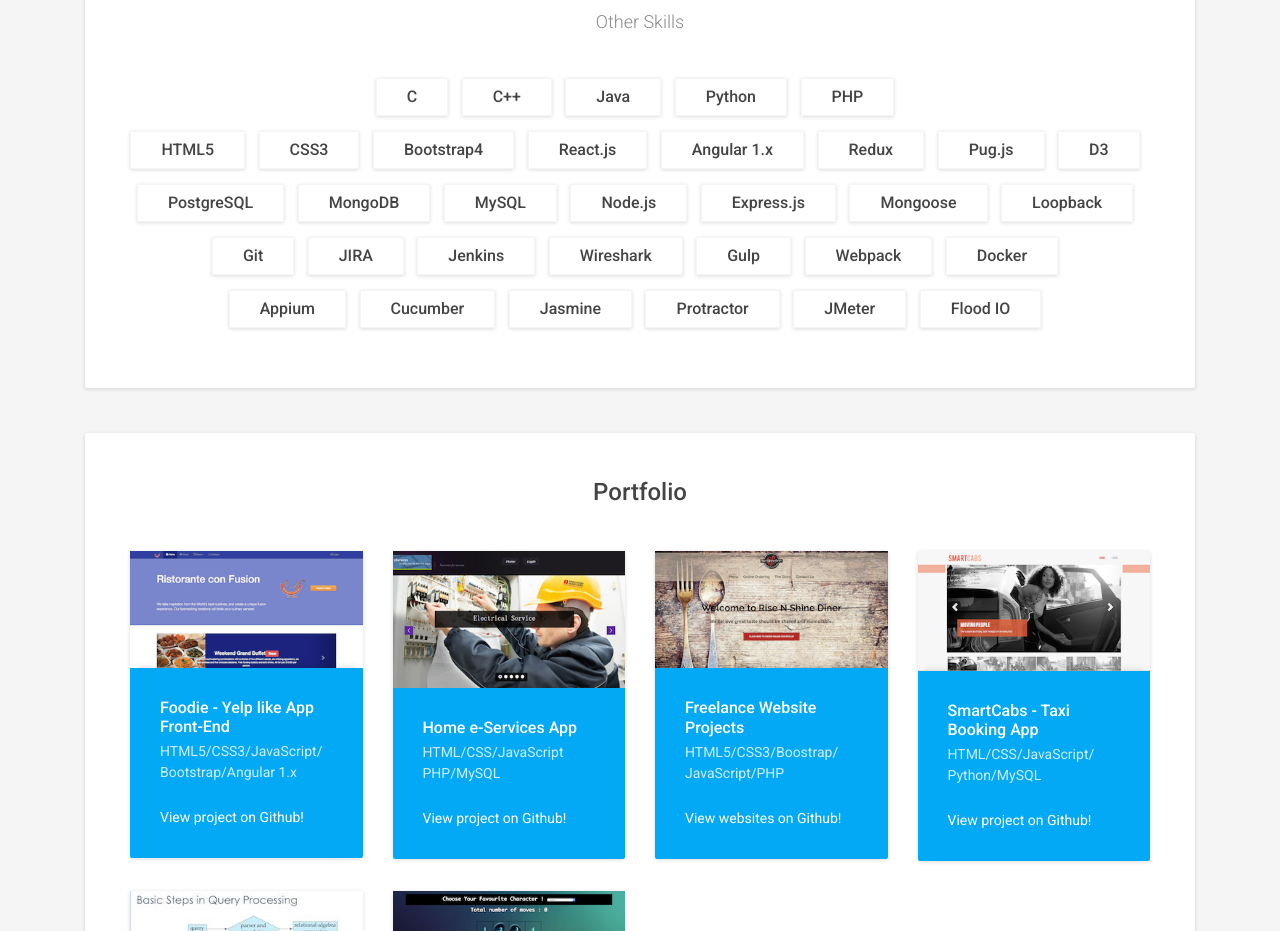
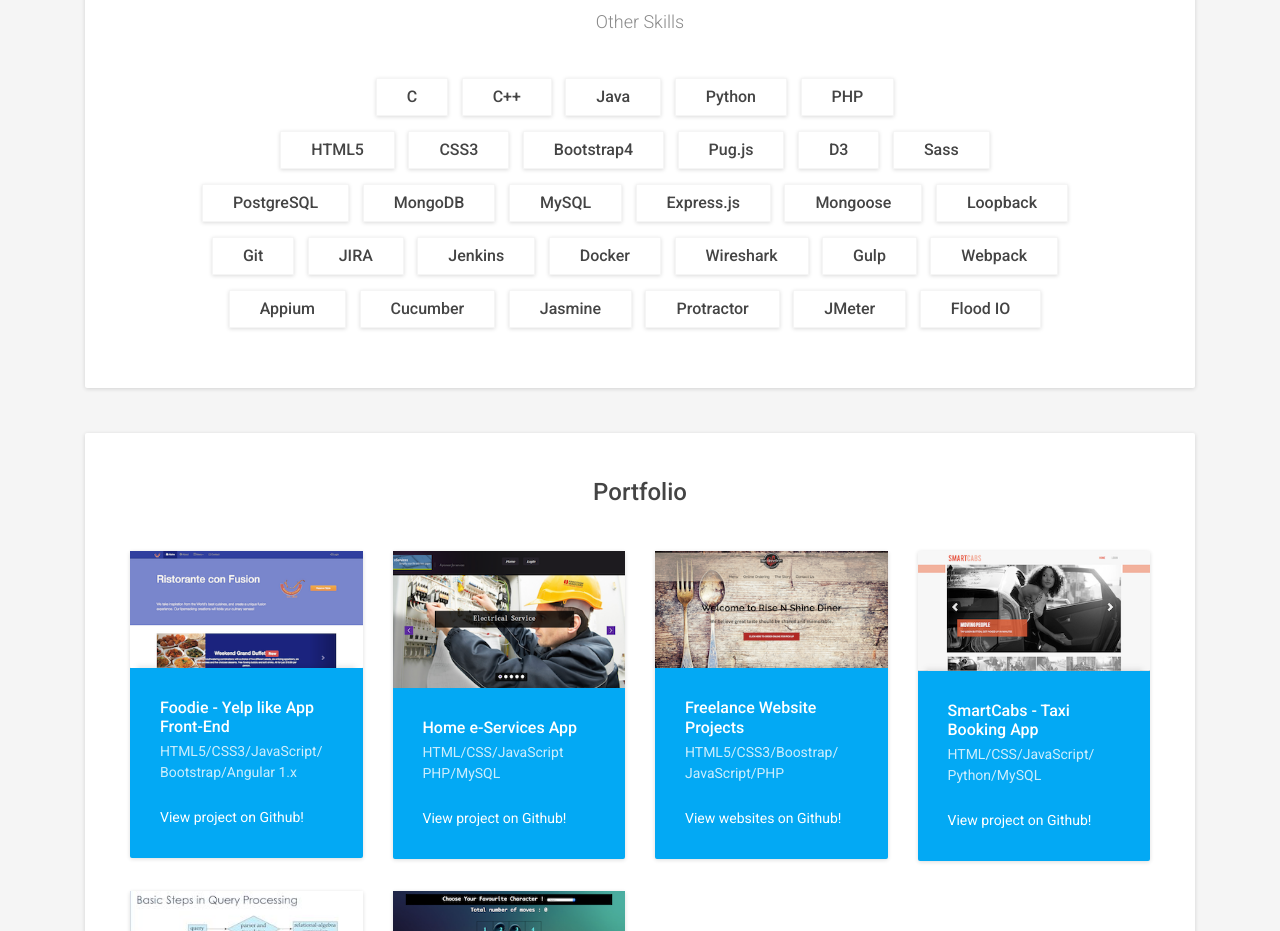
Before and after one commit to harikiranyalavarthi9/harikiranyalavarthi9.github.io, a plain HTML site: page index.html in a window 1280 px wide. Shown: the part 2620-3551 px from the top of the page. Drawn offline with Linux system fonts and the light colour scheme; a script that the page names is missing.

Commit message:
Updated skills section

```diff
--- a/index.html
+++ b/index.html
@@ -238,16 +238,13 @@
                     <span class="skill-tag">HTML5</span>
                     <span class="skill-tag">CSS3</span>
                     <span class="skill-tag">Bootstrap4</span>
-                    <span class="skill-tag">React.js</span>
-                    <span class="skill-tag">Angular 1.x</span>
-                    <span class="skill-tag">Redux</span>
                     <span class="skill-tag">Pug.js</span>
                     <span class="skill-tag">D3</span>
+                    <span class="skill-tag">Sass</span>
                     <br/>
                     <span class="skill-tag">PostgreSQL</span>
                     <span class="skill-tag">MongoDB</span>
                     <span class="skill-tag">MySQL</span>
-                    <span class="skill-tag">Node.js</span>
                     <span class="skill-tag">Express.js</span>
                     <span class="skill-tag">Mongoose</span>
                     <span class="skill-tag">Loopback</span>
@@ -255,17 +252,18 @@
                     <span class="skill-tag">Git</span>
                     <span class="skill-tag">JIRA</span>
                     <span class="skill-tag">Jenkins</span>
+                    <span class="skill-tag">Docker</span>
                     <span class="skill-tag">Wireshark</span>
                     <span class="skill-tag">Gulp</span>
                     <span class="skill-tag">Webpack</span>
-                    <span class="skill-tag">Docker</span>
-                    <br/>
+                    <br />
                     <span class="skill-tag">Appium</span>
                     <span class="skill-tag">Cucumber</span>
                     <span class="skill-tag">Jasmine</span>
                     <span class="skill-tag">Protractor</span>
                     <span class="skill-tag">JMeter</span>
                     <span class="skill-tag">Flood IO</span>
+                    <br/>
                 </div>
             </div><!--//other-skills-->
 
```
